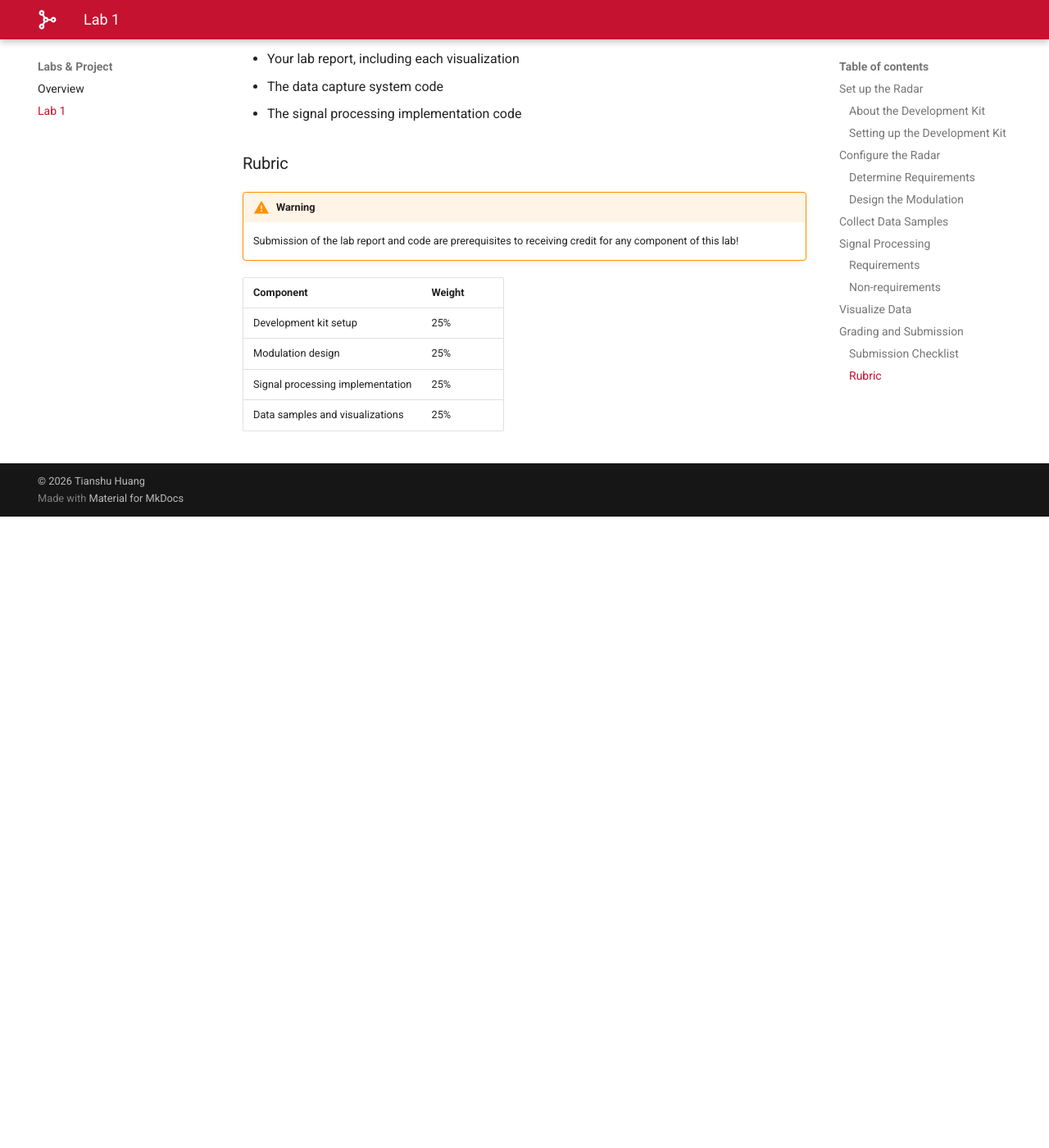
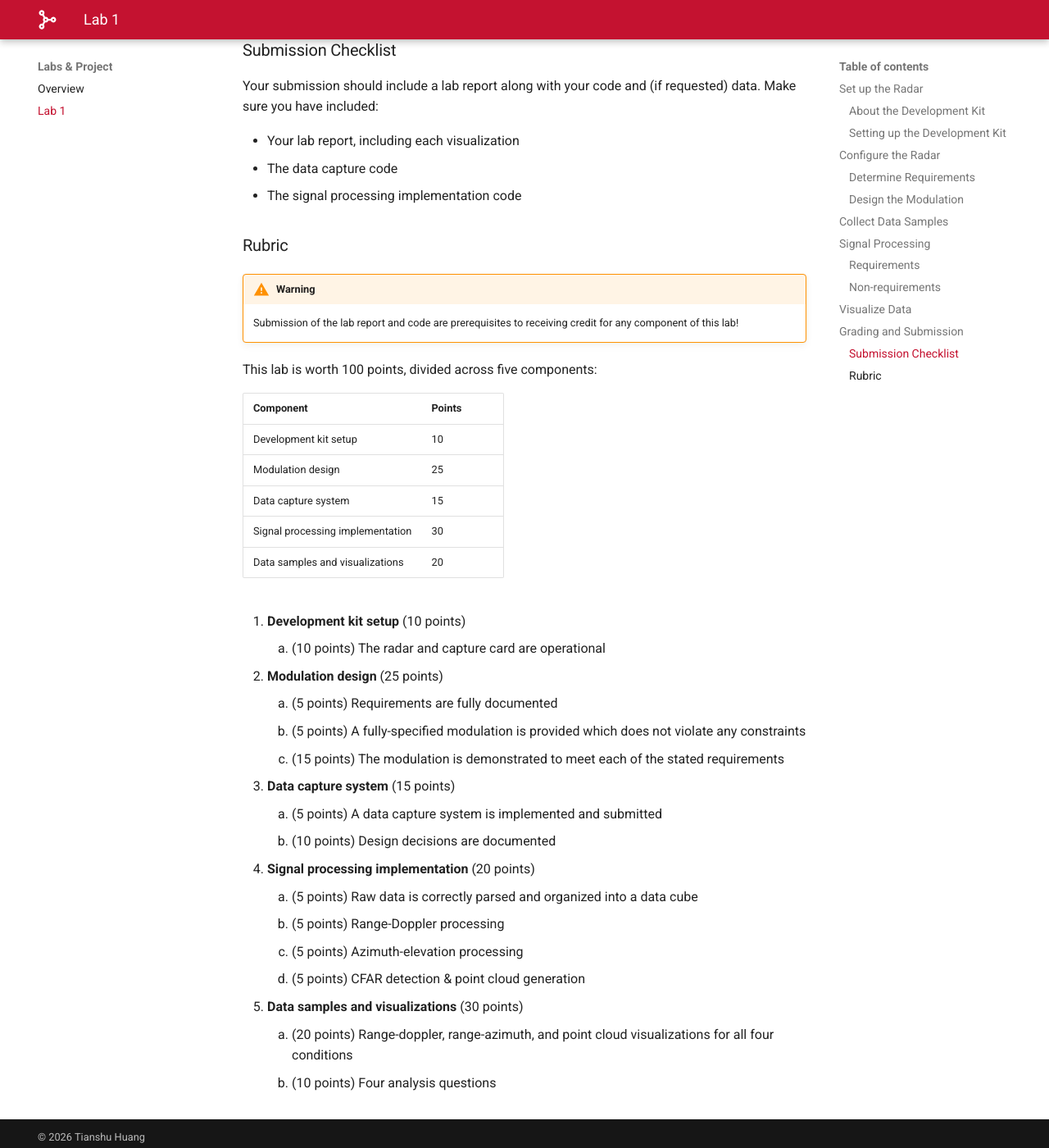
Before and after one commit to RadarML/18848, an MkDocs documentation site: the page built from docs/lab1/index.md, in a window 1280 px wide and 1400 px high, scrolled down 6933 px. Shown: the whole window at 82% size. Built offline with MkDocs 1.6.1 and Material for MkDocs 9.7.7, drawn with Linux system fonts in a browser that asks for light colours; some web fonts are replaced; before the commit the page ends 7563 px from its top, so only the background shows below that; some of the changed text lies outside the part shown.

Commit message:
Revise lab1

```diff
--- a/docs/lab1/index.md
+++ b/docs/lab1/index.md
@@ -179,17 +185,19 @@ You are of course free and encouraged to attempt these if you wish!
 
 ## Visualize Data
 
-Using your signal processing implementation, generate the following for a sample frame from each setting:
+Using your signal processing implementation, generate the following:
 
 - Range-Doppler heatmaps
 - Range-azimuth heatmaps
 - Bird's eye view of the detected points in Cartesian coordinates
 
+Render and save visualizations for a sample frame from each setting, and include this in your report.
+
 !!! info
 
     Make sure that heatmaps use a color mapping which makes the data easily interpretable. As a hint, when using standard colormaps (e.g., matplotlib `viridis`), you can apply transformations to the data prior to plotting, e.g. `sqrt`, `log`, and/or clipping by the 99th percentile.
 
-Then, answer the following questions:
+Then, answer (and **briefly explain** your answer to) the following questions:
 
 - What happens to the radar measurements when there is motion in the scene?
 - What happens to the radar measurements when the sensor moves?
@@ -212,9 +220,39 @@ Your submission should include a lab report along with your code and (if request
 
     Submission of the lab report and code are prerequisites to receiving credit for any component of this lab!
 
-| Component | Weight |
+This lab is worth 100 points, divided across five components:
+
+| Component | Points |
 |-----------|--------|
-| Development kit setup | 25% |
-| Modulation design | 25% |
-| Signal processing implementation | 25% |
-| Data samples and visualizations | 25% |
+| Development kit setup | 10 |
+| Modulation design | 25 |
+| Data capture system | 15 |
+| Signal processing implementation | 30 |
+| Data samples and visualizations | 20 |
+
+1. **Development kit setup** (10 points)
+
+    1. (10 points) The radar and capture card are operational
+
+2. **Modulation design** (25 points)
+
+    1. (5 points) Requirements are fully documented
+    2. (5 points) A fully-specified modulation is provided which does not violate any constraints
+    2. (15 points) The modulation is demonstrated to meet each of the stated requirements
+
+3. **Data capture system** (15 points)
+
+    1. (5 points) A data capture system is implemented and submitted
+    2. (10 points) Design decisions are documented
+
+4. **Signal processing implementation** (20 points)
+
+    1. (5 points) Raw data is correctly parsed and organized into a data cube
+    2. (5 points) Range-Doppler processing
+    3. (5 points) Azimuth-elevation processing
+    4. (5 points) CFAR detection & point cloud generation
+
+5. **Data samples and visualizations** (30 points)
+
+    1. (20 points) Range-doppler, range-azimuth, and point cloud visualizations for all four conditions
+    6. (10 points) Four analysis questions
```
Also changed, not shown: other parts of docs/lab1/index.md (+7 -1 lines).
